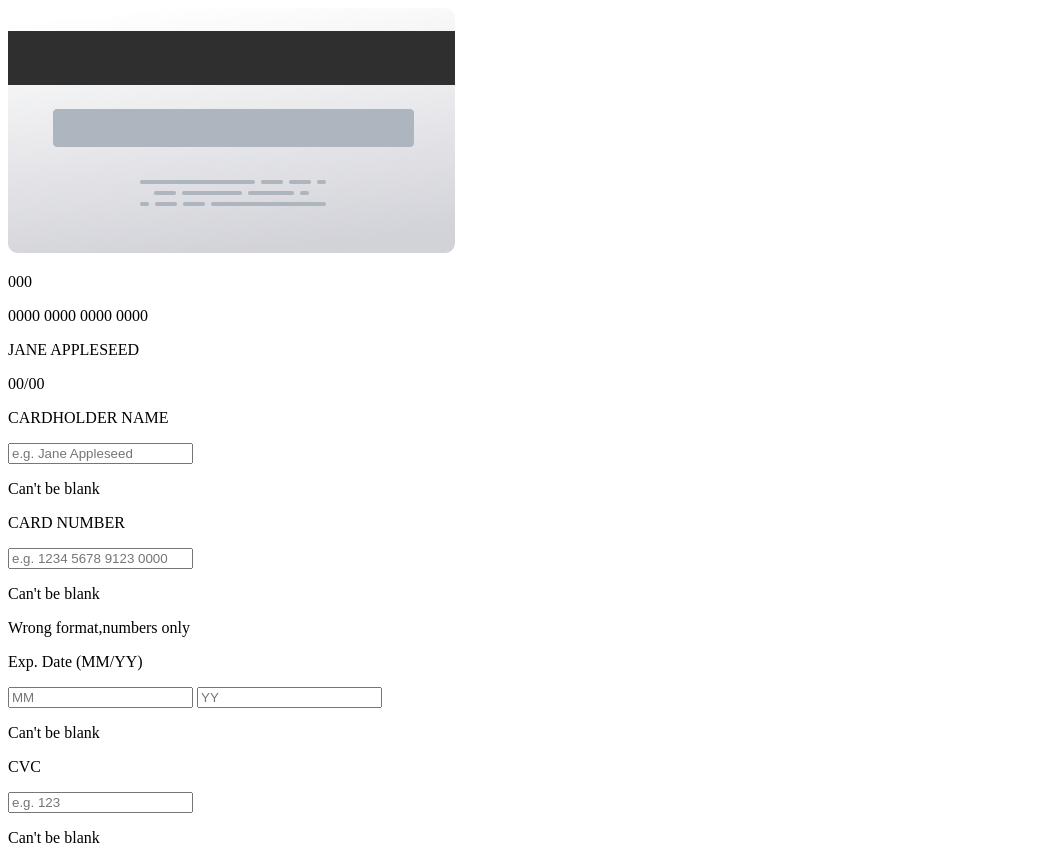
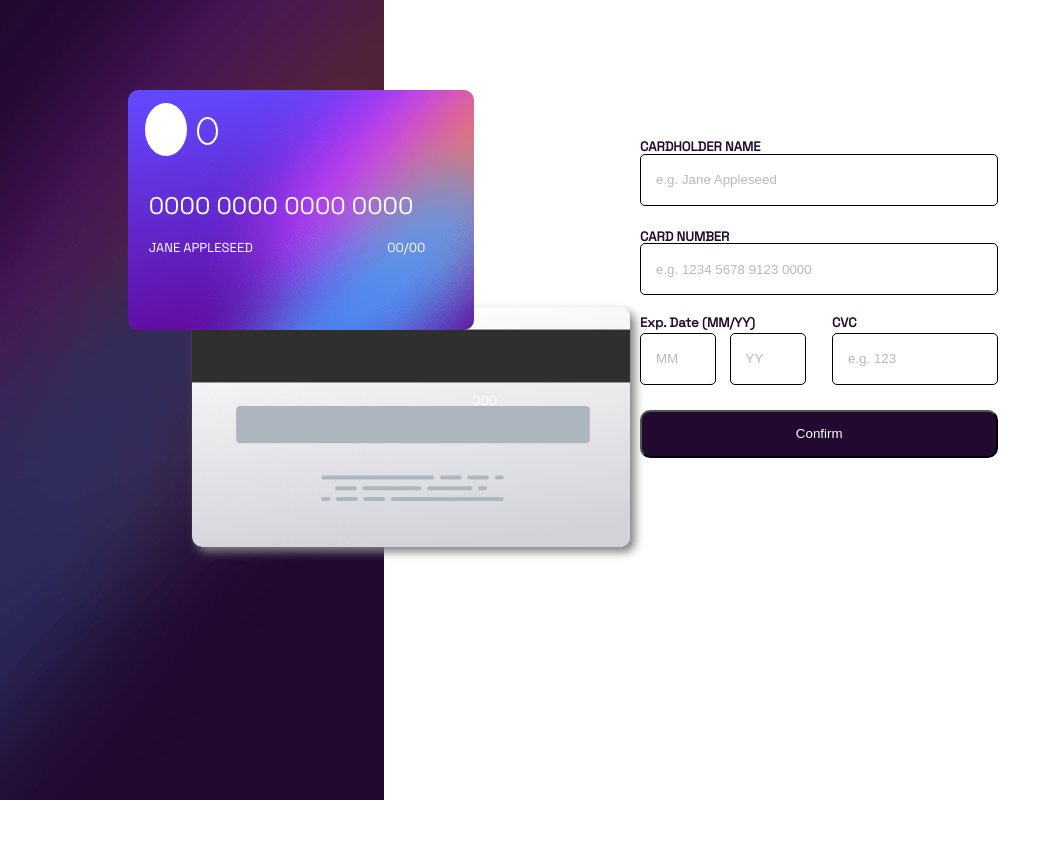
Before and after one commit to Athithya-t/Card-design, a plain HTML site: page index.html in a window 1280 px wide. Shown: the top 850 px of the page, without its empty margins (0-1061 px from the left). After the commit the page ends 800 px from the top, so only its background shows below. Drawn offline with Linux system fonts and the light colour scheme; the site is published under a folder, as on GitHub Pages, so addresses that start at the root find nothing.

Commit message:
Updated index.html

```diff
--- a/index.html
+++ b/index.html
@@ -9,9 +9,9 @@
       href="https://fonts.googleapis.com/css2?family=Space+Grotesk&display=swap"
       rel="stylesheet"
     />
-    <link href="/index.css" rel="stylesheet" />
+    <link href="Card-design/index.css" rel="stylesheet" />
     <title>Interactive card details form</title>
-    <script src="index.js"></script>
+    <script src="Card-deisgn/index.js"></script>
   </head>
 
   <body>
```
